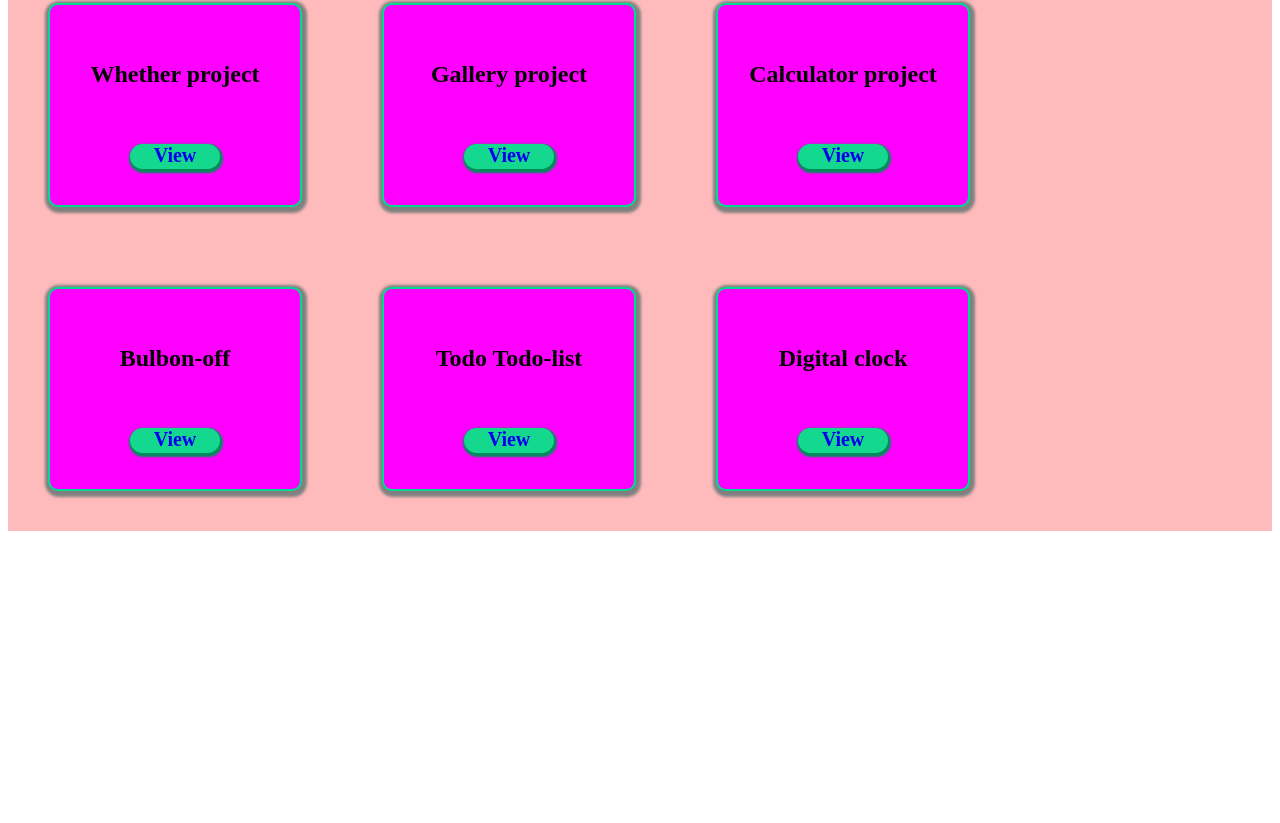
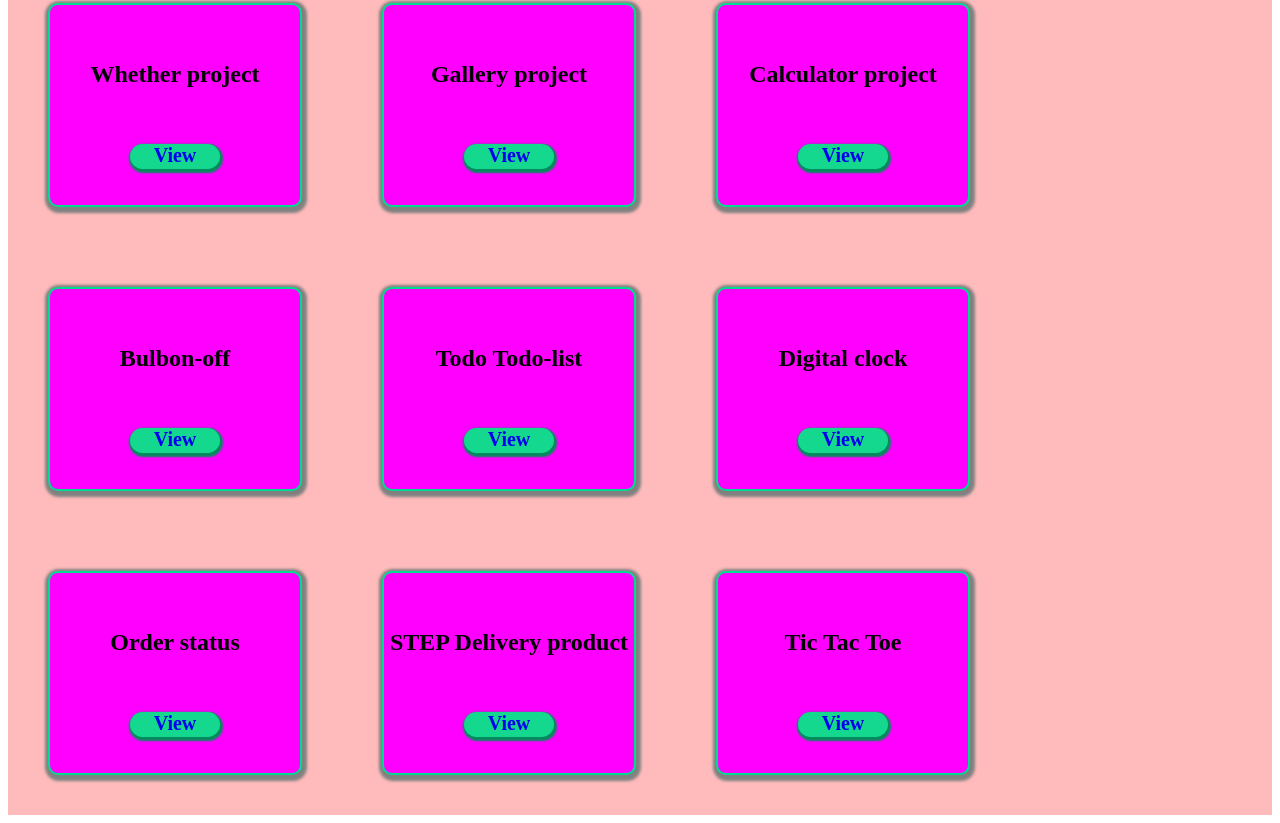
Before and after one commit to RAJESHCCS/ALLproject, a plain HTML site: page index.html in a window 1280 px wide. Shown: the part 409-1232 px from the top of the page. Before the commit the page ends 948 px from the top, so only its background shows below. Drawn offline with Linux system fonts and the light colour scheme.

Commit message:
Update index.html

```diff
--- a/index.html
+++ b/index.html
@@ -56,6 +56,18 @@
                 <h2>Digital clock</h2>
                 <a class="button" href="https://rajeshccs.github.io/Digitalclock/"  target="_blank"> View</a>
             </div>
+            <div class="project">
+                <h2>Order status</h2>
+                <a class="button" href="https://rajeshccs.github.io/order-status-update/"  target="_blank"> View</a>
+            </div>
+            <div class="project">
+                <h2>STEP Delivery product</h2>
+                <a class="button" href="not avialiable"  target="_blank"> View</a>
+            </div>
+            <div class="project">
+                <h2>Tic Tac Toe</h2>
+                <a class="button" href="https://rajeshccs.github.io/tic-tac-toe2/"  target="_blank"> View</a>
+            </div>
         </div>
     </div>
 
```
